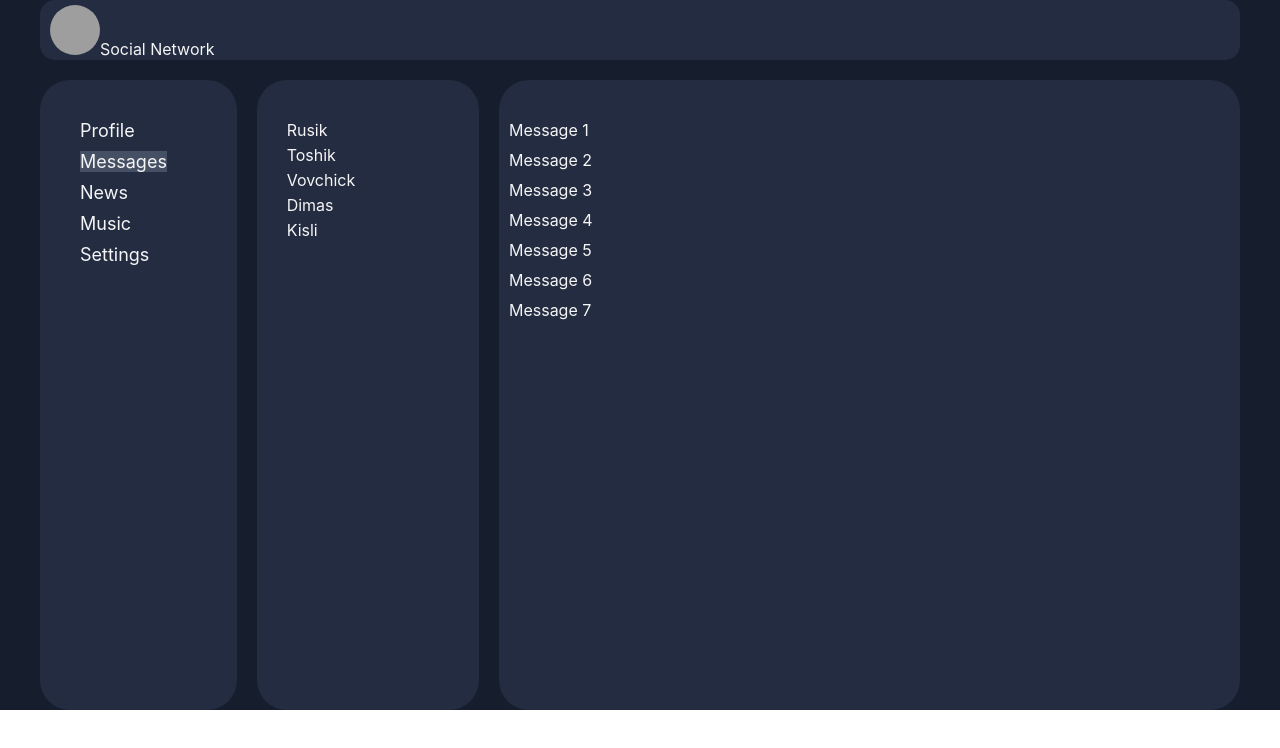
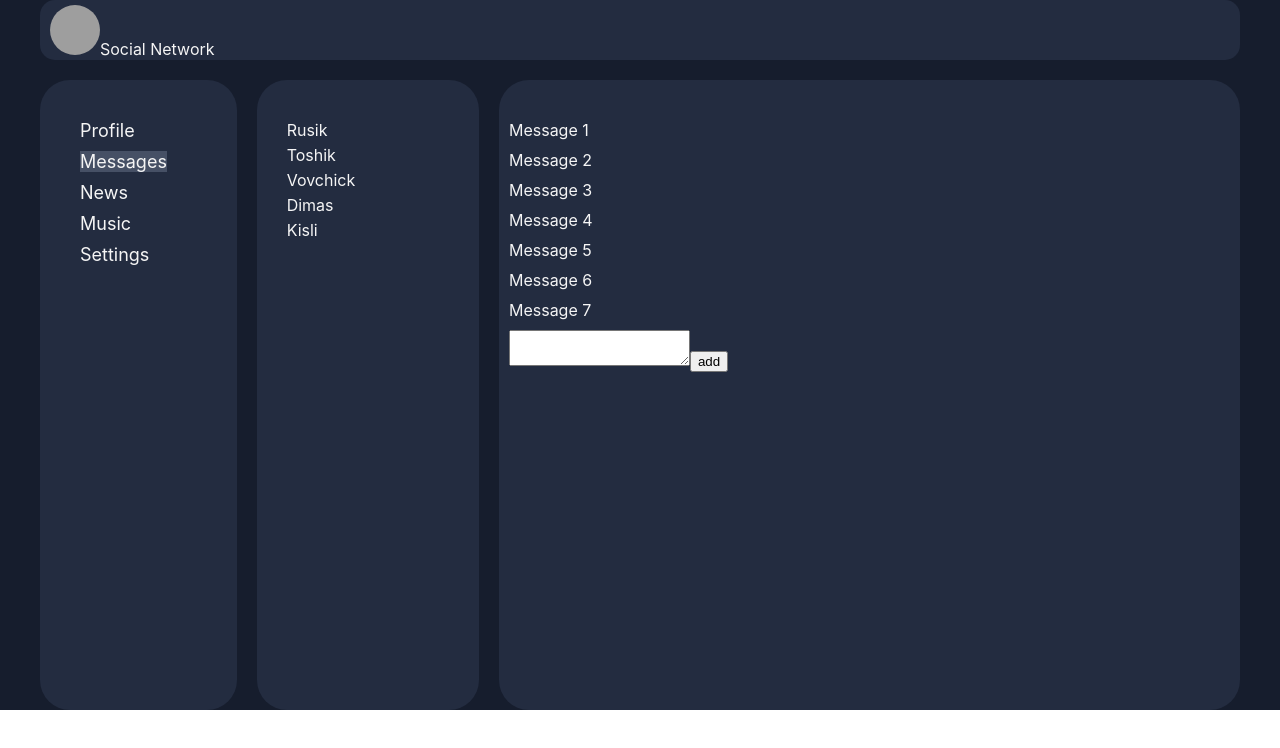
Before and after one commit to fabskrejt/social_network_react_ts_project, a React (Create React App) app: page /dialogs in a window 1280 px wide. Shown: the top 748 px of the page. Built offline with nearby package versions, Linux system fonts and the light colour scheme; grey boxes are pictures that could not be loaded.

Commit message:
added textarea for Dialogs component and logic for it

```diff
--- a/src/App.tsx
+++ b/src/App.tsx
@@ -8,11 +8,12 @@ import {BrowserRouter, Route} from "react-router-dom";
 import Music from "./components/Music/Music";
 import News from "./components/News/News";
 import Settings from "./components/Settings/Settings";
-import {PostsDataType, ProfilePageType, state, StateType} from "./redux/state";
+import {addMessage, PostsDataType, ProfilePageType, state, StateType} from "./redux/state";
 
 type AppPropsType = {
     appState: StateType
     addPost: (value: string) => void
+    addMessage: (value: string) => void
 }
 
 const App = (props: AppPropsType) => {
@@ -25,7 +26,7 @@ const App = (props: AppPropsType) => {
                     <Route path='/profile'
                            render={() => <Profile profilePage={props.appState.profilePage} addPost={props.addPost}/>}/>
                     <Route exact path='/dialogs'
-                           render={() => <Dialogs dialogsPage={props.appState.messagesPage}/>}/>
+                           render={() => <Dialogs dialogsPage={props.appState.messagesPage} addMessage={props.addMessage}/>}/>
                     <Route path='/news' component={News}/>
                     <Route path='/music' component={Music}/>
                     <Route path='/settings' component={Settings}/>
--- a/src/components/Dialogs/Dialogs.tsx
+++ b/src/components/Dialogs/Dialogs.tsx
@@ -1,16 +1,27 @@
-import React from "react";
+import React, {ChangeEvent, useState} from "react";
 import dStyle from './Dialogs.module.css'
 import Message from "./Message/Message";
 import DialogItem from "./DialogItem/DialogItem";
-import {MessagesPageType} from "../../redux/state";
+import { MessagesPageType} from "../../redux/state";
 
 type DialogsPropsType = {
     dialogsPage: MessagesPageType
+    addMessage: (value: string) => void
 }
 
 const Dialogs = (props: DialogsPropsType) => {
+    const [messageText, setMessageText] = useState('')
+    const changeMessageText = (e: ChangeEvent<HTMLTextAreaElement>) => {
+        setMessageText(e.currentTarget.value)
+    }
+
     let dialogsElement = props.dialogsPage.dialogsData.map(i => <DialogItem name={i.name} id={i.id}/>)
     let messagesElement = props.dialogsPage.messages.map(i => <Message id={i.id} message={i.textMessage}/>)
+    const addMessage = () => {
+      props.addMessage(messageText)
+        setMessageText('')
+    }
+
     return (
         <div className={dStyle.dialogPage}>
             <div className={dStyle.users}>
@@ -18,6 +29,9 @@ const Dialogs = (props: DialogsPropsType) => {
             </div>
             <div className={dStyle.dialogs}>
                 {messagesElement}
+                <textarea value={messageText} onChange={changeMessageText}></textarea>
+                <button onClick={addMessage}>add</button>
+
             </div>
         </div>
     )
--- a/src/components/Dialogs/Message/Message.tsx
+++ b/src/components/Dialogs/Message/Message.tsx
@@ -1,5 +1,5 @@
 import dStyle from "./Message.module.css";
-import React from "react";
+import React, {ChangeEvent, useState} from "react";
 
 type PropsOfMessage = {
     message: string
@@ -8,7 +8,10 @@ type PropsOfMessage = {
 
 const Message = (props: PropsOfMessage) => {
     return (
-        <div className={dStyle.dialogsItem}> {props.message}</div>
+        <div>
+            <div className={dStyle.dialogsItem}> {props.message}</div>
+        </div>
+
     )
 }
 
--- a/src/components/Profile/MyPosts/MyPosts.tsx
+++ b/src/components/Profile/MyPosts/MyPosts.tsx
@@ -11,13 +11,16 @@ const MyPosts = (props: MyPostsPropsType) => {
     const [postChangeValue, setPostChangeValue] = useState('')
     let postElement = props.postsData.map(i => <Post key={i.id} message={i.postText} like={i.like}/>)
     let onPostChange = (e: ChangeEvent<HTMLTextAreaElement>) => setPostChangeValue(e.currentTarget.value)
-    let addPost = () => props.addPost(postChangeValue)
+    let addPost = () => {
+        props.addPost(postChangeValue)
+        setPostChangeValue('')
+    }
 
 
     return (<div>
             <section className={pStyle.postsMaker}>
                 <header className='posts-maker__title'>My posts</header>
-                <textarea onChange={onPostChange} className={pStyle.input}/>
+                <textarea value={postChangeValue} onChange={onPostChange} className={pStyle.input}/>
                 <button onClick={addPost} className='posts-maker__button'>Send</button>
             </section>
             <section className={pStyle.posts}>
--- a/src/redux/state.tsx
+++ b/src/redux/state.tsx
@@ -65,3 +65,10 @@ export const addPost = (value: string) => {
     state.profilePage.postsData.unshift(newPost)
     renderEntireTree(state)
 }
+
+
+export const addMessage =(value: string) => {
+    const  newMessage: MessagesType = {id: v1(), textMessage: value}
+    state.messagesPage.messages.push(newMessage)
+    renderEntireTree(state)
+}
--- a/src/render.tsx
+++ b/src/render.tsx
@@ -1,13 +1,13 @@
 import ReactDOM from "react-dom";
 import React from "react";
 import App from "./App";
-import {addPost, StateType} from "./redux/state";
+import {addMessage, addPost, StateType} from "./redux/state";
 
 
 export const renderEntireTree = (state: StateType) => {
     ReactDOM.render(
         <React.StrictMode>
-            <App appState={state} addPost={addPost}/>
+            <App appState={state} addPost={addPost} addMessage={addMessage}/>
         </React.StrictMode>,
         document.getElementById('root')
     );
```
